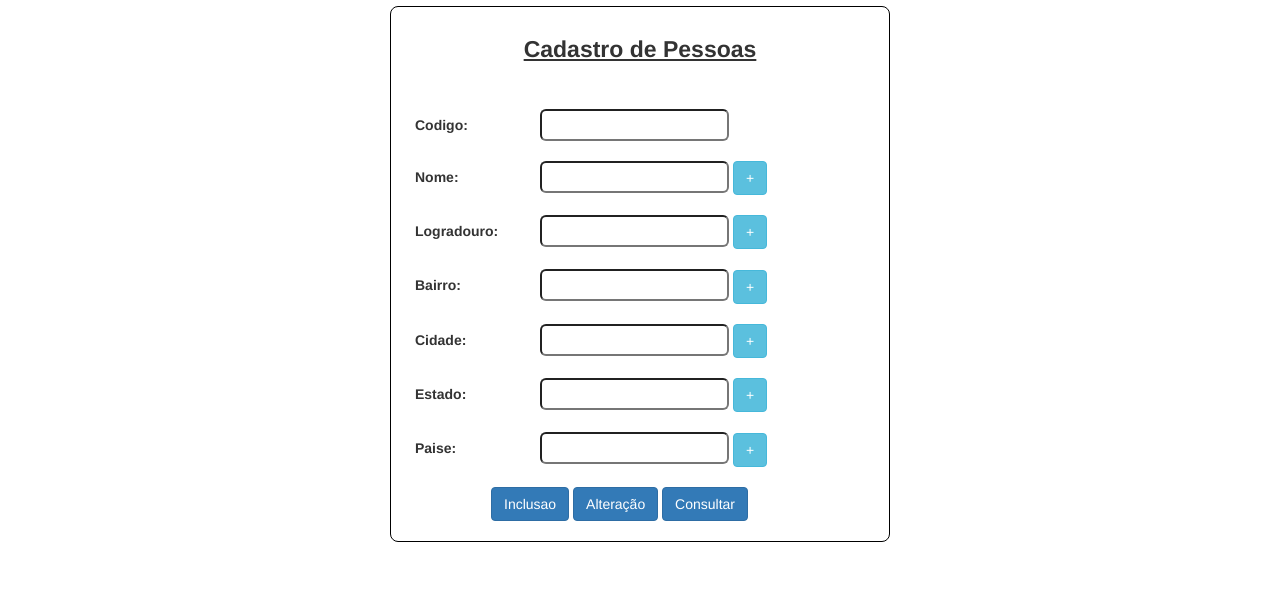
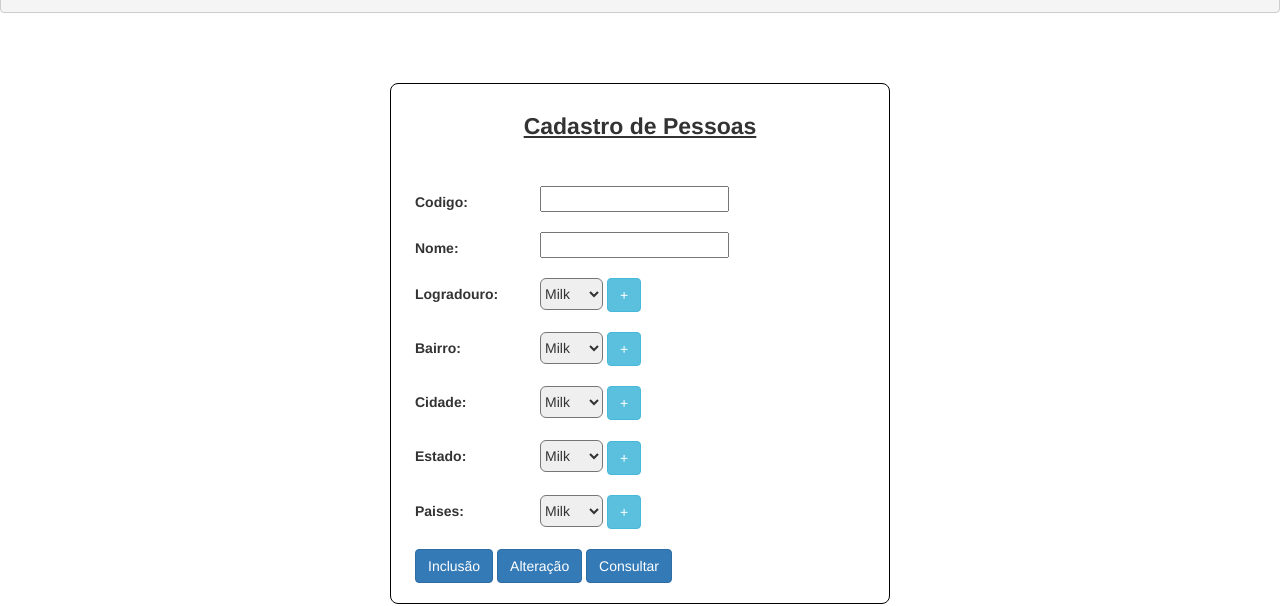
Before and after one commit to TiagoSilvestre/banco-distribuido, a PHP site: page / in a window 1280 px wide. Shown: the part 64-670 px from the top of the page. Run offline with PHP 8.4, Linux system fonts and the light colour scheme; data that the repository does not hold is empty.

Commit message:
começo do crud

```diff
--- a/backend.php
+++ b/backend.php
@@ -6,7 +6,7 @@
 //cont13
 function conexao(){
 	try{
-		$con = new PDO('mysql:host=localhost;dbname=exercicio20', 'root', 'a1b2c3d4');
+		$con = new PDO('mysql:host=localhost;dbname=exercicio20', 'root', '');
 	}catch(Exception $e){
 		echo $e->getMessage();
 	}
@@ -14,14 +14,17 @@
 }
 
 
-function inserir(){
+function executaQuery($sql){
 	$con = conexao();
-	$query = 'INSERT INTO pessoas(nomePessoa, Logradouros_idLogradouro, Bairros_idBairro, Cidades_idCidade, Estados_idEstado, Paises_idPais) VALUES ({})';
+	//$query = 'INSERT INTO pessoas(nomePessoa, Logradouros_idLogradouro, Bairros_idBairro, Cidades_idCidade, Estados_idEstado, Paises_idPais) VALUES ({})';
 
-	$stm = $con->prepare($query);
-	$stm->execute();
+	$consulta = $con->prepare($sql);
+	$consulta->execute();
+	return $consulta->fetchAll();
+}
+
+function selectLogradouro(){
 
 }
 
-
 ?>
--- /dev/null
+++ b/css/style.css
@@ -0,0 +1,34 @@
+.container{
+    width: 500px;
+    margin: 0 auto;
+    margin-top: 70px;
+    border: 1px solid black;
+    border-radius:8px;
+    padding: 20px;
+}
+
+select {
+    height: 32px;
+    border-radius: 6px;
+}
+form{
+    width: 450px;
+    height:100%;
+    margin: 0 auto;
+    padding-top: 20px;
+}
+.contint{
+    width: 100%;
+    display: block;
+}
+.flr{
+    float: left;
+    width: 125px;
+}
+p{
+    margin-top: 6px;
+    font-weight: 700;
+}
+.fbutton{
+    margin-left: 80px;
+}
--- a/index.html
+++ /dev/null
@@ -1,152 +0,0 @@
-<!DOCTYPE html>
-<meta charset="UTF-8">
-
-<html>
-	<head></head>
-
-	<link rel="stylesheet" href="css/bootstrap.min.css" />
-	<script src="js/jquery-3.1.1.min.js"></script>
-	<script src="js/bootstrap.min.js"></script>
-
-	<style>
-	.container{
-		width: 500px;
-		margin: 0 auto;
-		margin-top: 70px;
-		border: 1px solid black;
-		-webkit-border-radius:;
-		-moz-border-radius:;
-		border-radius:8px;
-		padding: 20px;
-	}
-
-	input[type="text"] {
-		height: 32px;
-		border-radius: 6px;
-	}
-	form{
-		width: 450px;
-		height:100%;
-		margin: 0 auto;
-		padding-top: 20px;
-	}
-	.contint{
-		width: 100%;
-		display: block;
-	}
-	.flr{
-		float: left;
-		width: 125px;
-	}
-	p{
-		margin-top: 6px;
-		font-weight: 700;
-	}
-	.fbutton{
-		margin-left: 80px;
-	}
-	</style>
-
-	<body>
-
-		<div class="container">
-			<p style="text-align: center;font-size: 23px;"><u>Cadastro de Pessoas</u></p>
-
-			<form method="POST" action="backend.php">
-				<div class="contint">
-					<div class="flr">
-						<p>Codigo:</p>
-					</div>
-
-					<div>
-						<input type="text" name="codigo" />
-						<br><br>
-					</div>
-				</div>
-
-
-				<div class="contint">
-					<div class="flr">
-						<p>Nome:</p>
-					</div>
-
-					<div>
-						<input type="text" name="nomePessoa" />
-						<a href="#" class="btn brn-sm btn-info">+</a>
-						<br><br>
-					</div>
-				</div>
-
-				<div class="contint">
-					<div class="flr">
-						<p>Logradouro:</p>
-					</div>
-
-					<div>
-						<input type="text" name="Logradouros_idLogradouro" />
-						<a href="#" class="btn brn-sm btn-info">+</a>
-						<br><br>
-					</div>
-				</div>
-
-				<div class="contint">
-					<div class="flr">
-						<p>Bairro:</p>
-					</div>
-
-					<div>
-						<input type="text" name="Bairros_idBairro" />
-						<a href="#" class="btn brn-sm btn-info">+</a>
-						<br><br>
-					</div>
-				</div>
-
-				<div class="contint">
-					<div class="flr">
-						<p>Cidade:</p>
-					</div>
-
-					<div>
-						<input type="text" name="Cidades_idCidade" />
-						<a href="#" class="btn brn-sm btn-info">+</a>
-						<br><br>
-					</div>
-				</div>
-
-				<div class="contint">
-					<div class="flr">
-						<p>Estado:</p>
-					</div>
-
-					<div>
-						<input type="text" name="Estados_idEstado" />
-						<a href="#" class="btn brn-sm btn-info">+</a>
-						<br><br>
-					</div>
-				</div>
-
-
-				<div class="contint">
-					<div class="flr">
-						<p>Paise:</p>
-					</div>
-
-					<div>
-						<input type="text" name="Paises_idPais" />
-						<a href="#" class="btn brn-sm btn-info">+</a>
-						<br><br>
-					</div>
-				</div>
-
-
-			<!-- <input type="submit" value="Enviar"> -->
-
-			</form>
-
-			<button class="fbutton btn brn-sm btn-primary">Inclusao</button>
-			<button class="btn brn-sm btn-primary">Alteração</button>
-			<button class="btn brn-sm btn-primary">Consultar</button>
-
-		</div>
-	</body>
-</html>
--- /dev/null
+++ b/index.php
@@ -0,0 +1,136 @@
+<!DOCTYPE html>
+<meta charset="UTF-8">
+
+<html>
+	<head>
+		<link rel="stylesheet" href="css/bootstrap.min.css" />
+		<link rel="stylesheet" href="css/style.css" />
+		<script src="js/jquery-3.1.1.min.js"></script>
+		<script src="js/bootstrap.min.js"></script>
+	</head>
+
+	<body>
+	<?php require "backend.php";?>
+		<div class="container">
+			<p style="text-align: center;font-size: 23px;"><u>Cadastro de Pessoas</u></p>
+
+			<form method="POST" action="">
+				<div class="contint">
+					<div class="flr">
+						<p>Codigo:</p>
+					</div>
+
+					<div>
+						<input type="text" name="codigo" />
+						<br><br>
+					</div>
+				</div>
+
+				<div class="contint">
+					<div class="flr">
+						<p>Nome:</p>
+					</div>
+
+					<div>
+						<input type="text" name="nomePessoa" />
+						<br><br>
+					</div>
+				</div>
+
+				<div class="contint">
+					<div class="flr">
+						<p>Logradouro:</p>
+					</div>
+
+					<div>
+						<select name="Logradouros_idLogradouro">
+							<option>Milk</option>
+							<option>Coffee</option>
+							<option>Tea</option>
+						</select>
+						<a href="#" class="btn brn-sm btn-info">+</a>
+						<br><br>
+					</div>
+				</div>
+
+				<div class="contint">
+					<div class="flr">
+						<p>Bairro:</p>
+					</div>
+
+					<div>
+						<select name="Bairros_idBairro">
+							<option>Milk</option>
+							<option>Coffee</option>
+							<option>Tea</option>
+						</select>
+						<a href="#" class="btn brn-sm btn-info">+</a>
+						<br><br>
+					</div>
+				</div>
+
+				<div class="contint">
+					<div class="flr">
+						<p>Cidade:</p>
+					</div>
+
+					<div>
+						<select name="Cidades_idCidade">
+							<option>Milk</option>
+							<option>Coffee</option>
+							<option>Tea</option>
+						</select>
+
+						<a href="#" class="btn brn-sm btn-info">+</a>
+						<br><br>
+					</div>
+				</div>
+
+				<div class="contint">
+					<div class="flr">
+						<p>Estado:</p>
+					</div>
+
+					<div>
+						<select name="Estados_idEstado">
+							<option>Milk</option>
+							<option>Coffee</option>
+							<option>Tea</option>
+						</select>
+						<a href="#" class="btn brn-sm btn-info">+</a>
+						<br><br>
+					</div>
+				</div>
+
+				<div class="contint">
+					<div class="flr">
+						<p>Paises:</p>
+					</div>
+
+					<div>
+						<!--<input type="text" name="Paises_idPais" />-->
+						<select name="Paises_idPais">
+							<option>Milk</option>
+							<option>Coffee</option>
+							<option>Tea</option>
+						</select>
+						<a href="#" class="btn brn-sm btn-info">+</a>
+						<br><br>
+					</div>
+				</div>
+
+				<input type="Submit" class="btn brn-sm btn-primary" name="operacao" value="Inclusão">
+				<input type="Submit" class="btn brn-sm btn-primary" name="operacao" value="Alteração">
+				<input type="Submit" class="btn brn-sm btn-primary" name="operacao" value="Consultar">
+
+			</form>
+		</div>
+
+
+
+	<?php
+	$a = executaQuery('SELECT * FROM logradouros');
+	print_r($a);
+	?>
+	</body>
+</html>
```
